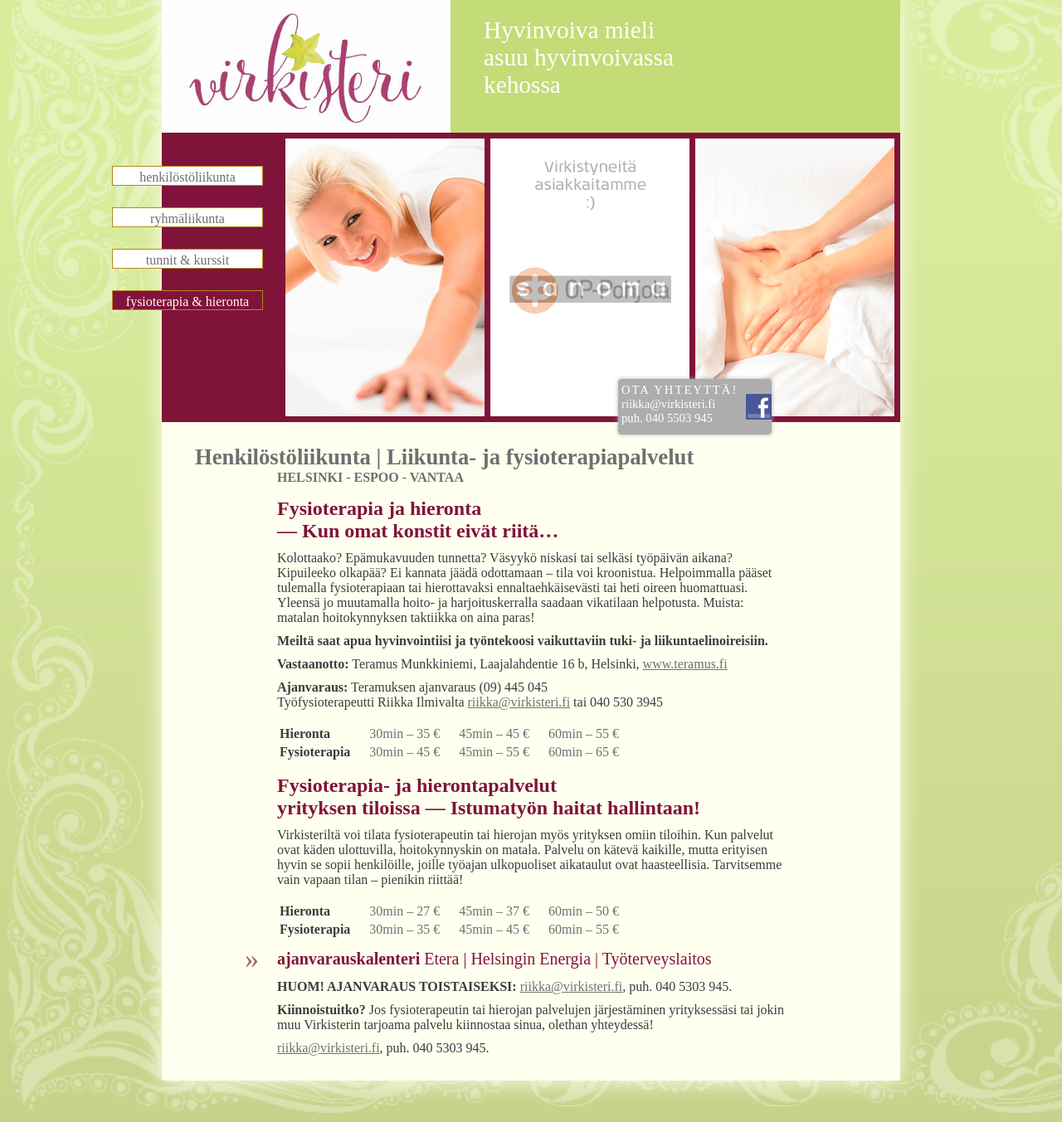
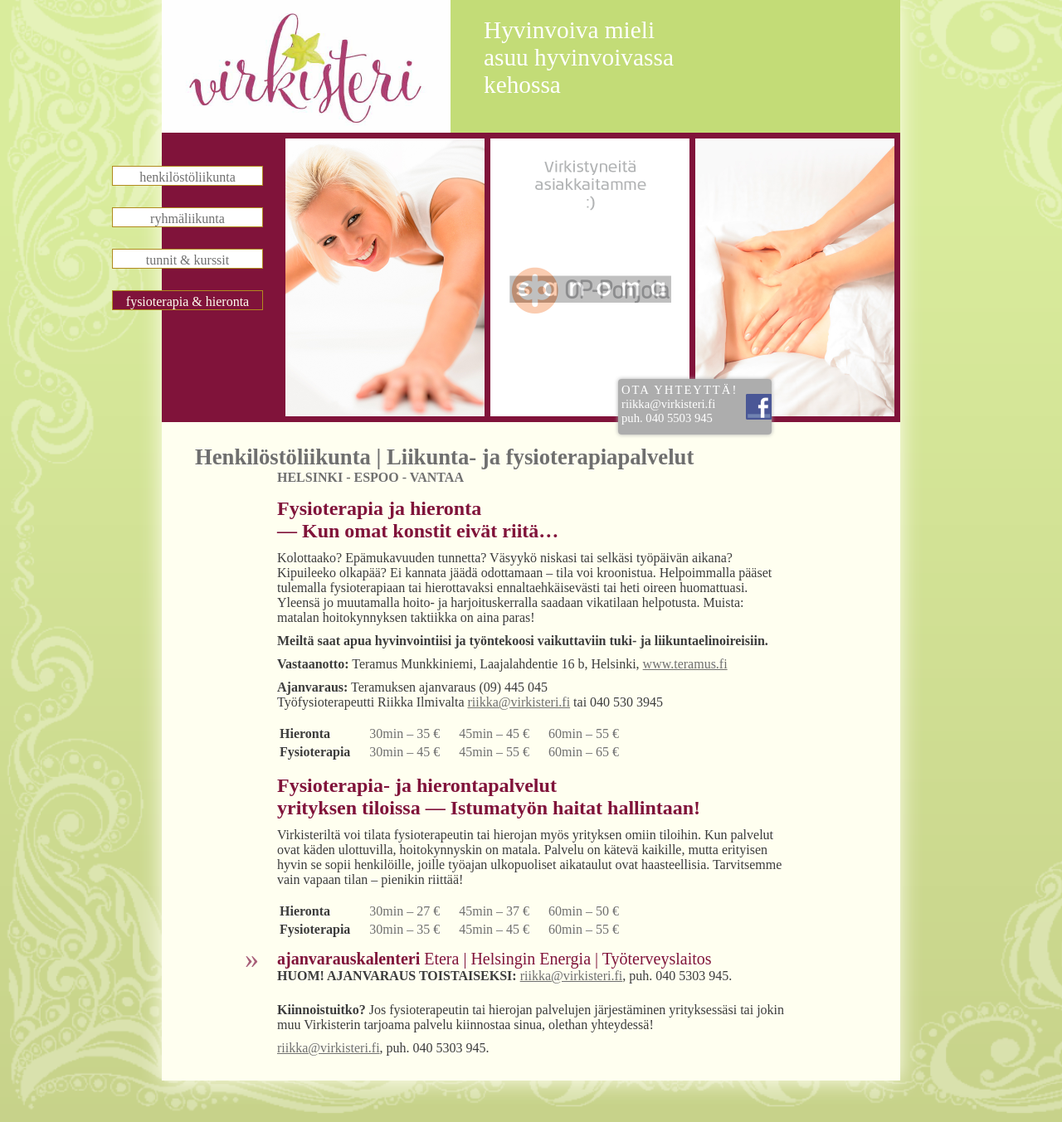
Before and after one commit to sdsykes-web/virkisteri, a Jekyll site: the page built from fysioterapia.md, in a window 1280 px wide. Shown: the whole page at 83% size. Built offline with Jekyll 4.4.1, drawn with Linux system fonts in a browser that asks for light colours; nearby versions of some CDN libraries; some web fonts are replaced.

Commit message:
Moves the huom text a bit higher

```diff
--- a/css/master.css
+++ b/css/master.css
@@ -294,6 +294,11 @@ h1,h2,h3,h4,h5,h6,p {margin:0;padding:0}
   top: -4px;
 }
 
+.move-higher {
+  position: relative;
+  top: -13px;
+}
+
 #bottom-space {
   height: 50px;
 }
--- a/fysioterapia.md
+++ b/fysioterapia.md
@@ -40,7 +40,7 @@ Virkisteriltä voi tilata fysioterapeutin tai hierojan myös yrityksen omiin til
 <div>
 <span class="margin-indicator-container"><span class="margin-indicator">»</span><span class="calendar-links"><b>ajanvarauskalenteri</b> Etera | Helsingin Energia | Työterveyslaitos</span></span>
 </div>
-**HUOM! AJANVARAUS TOISTAISEKSI:** [riikka@virkisteri.fi](mailto:riikka@virkisteri.fi), puh. 040 5303 945.
+<span class="move-higher">**HUOM! AJANVARAUS TOISTAISEKSI:** [riikka@virkisteri.fi](mailto:riikka@virkisteri.fi), puh. 040 5303 945.</span>
 
 **Kiinnoistuitko?** Jos fysioterapeutin tai hierojan palvelujen järjestäminen yrityksessäsi tai jokin muu Virkisterin tarjoama palvelu kiinnostaa sinua, olethan yhteydessä!
 
```
